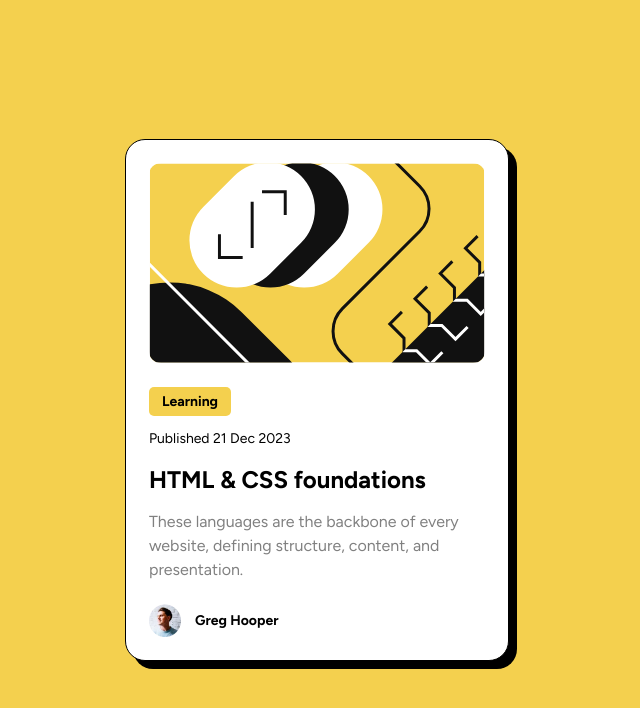
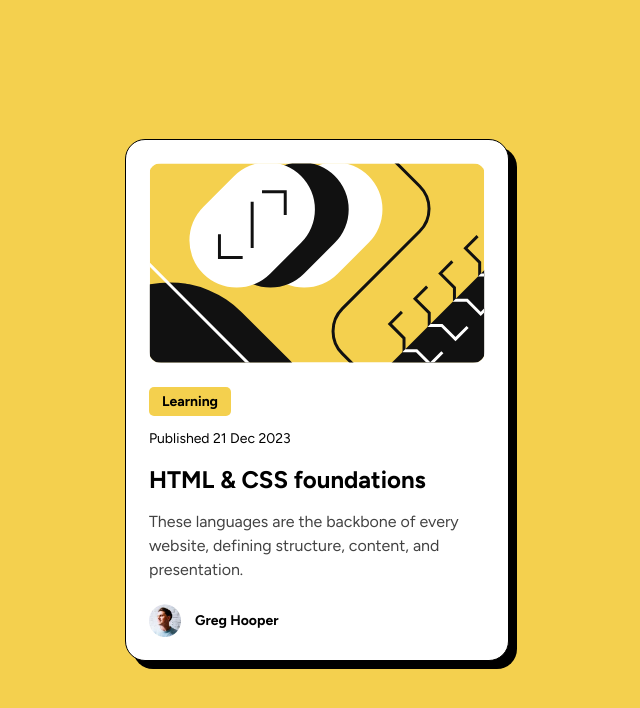
Before and after one commit to stautuan/blog-preview-card, a plain HTML site: page index.html in a window 1280 px wide. Shown: the whole page, without its empty margins (323-963 px from the left). Drawn offline with Linux system fonts and the light colour scheme.

Commit message:
Update styles.css
Changed font colour for readability.

```diff
--- a/styles.css
+++ b/styles.css
@@ -66,7 +66,7 @@ a:hover {
 
 .description {
   font-size: 16px;
-  color: #808080;
+  color: #424242;
   line-height: 1.5;
   margin-bottom: 22px;
 }
```
